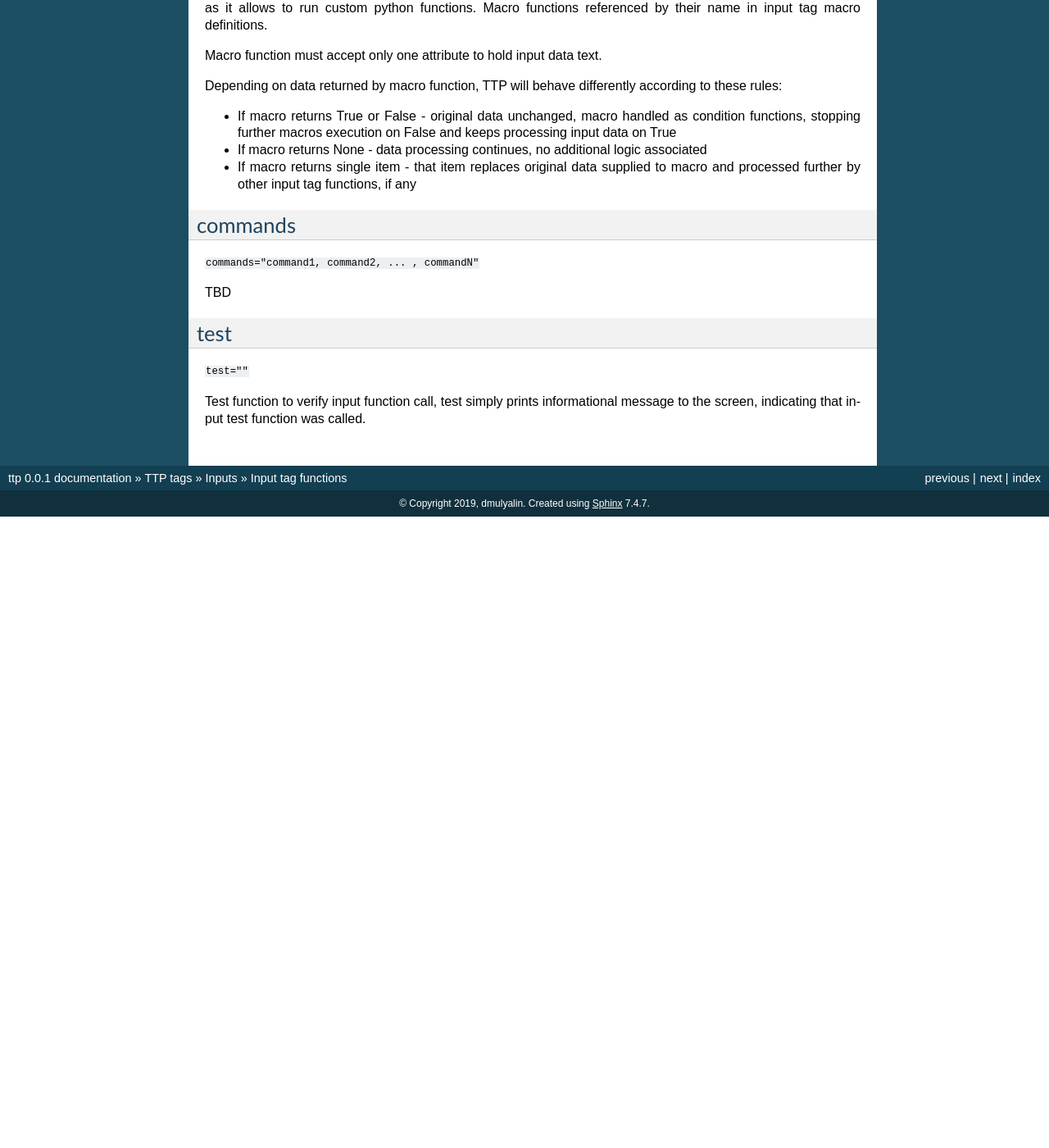
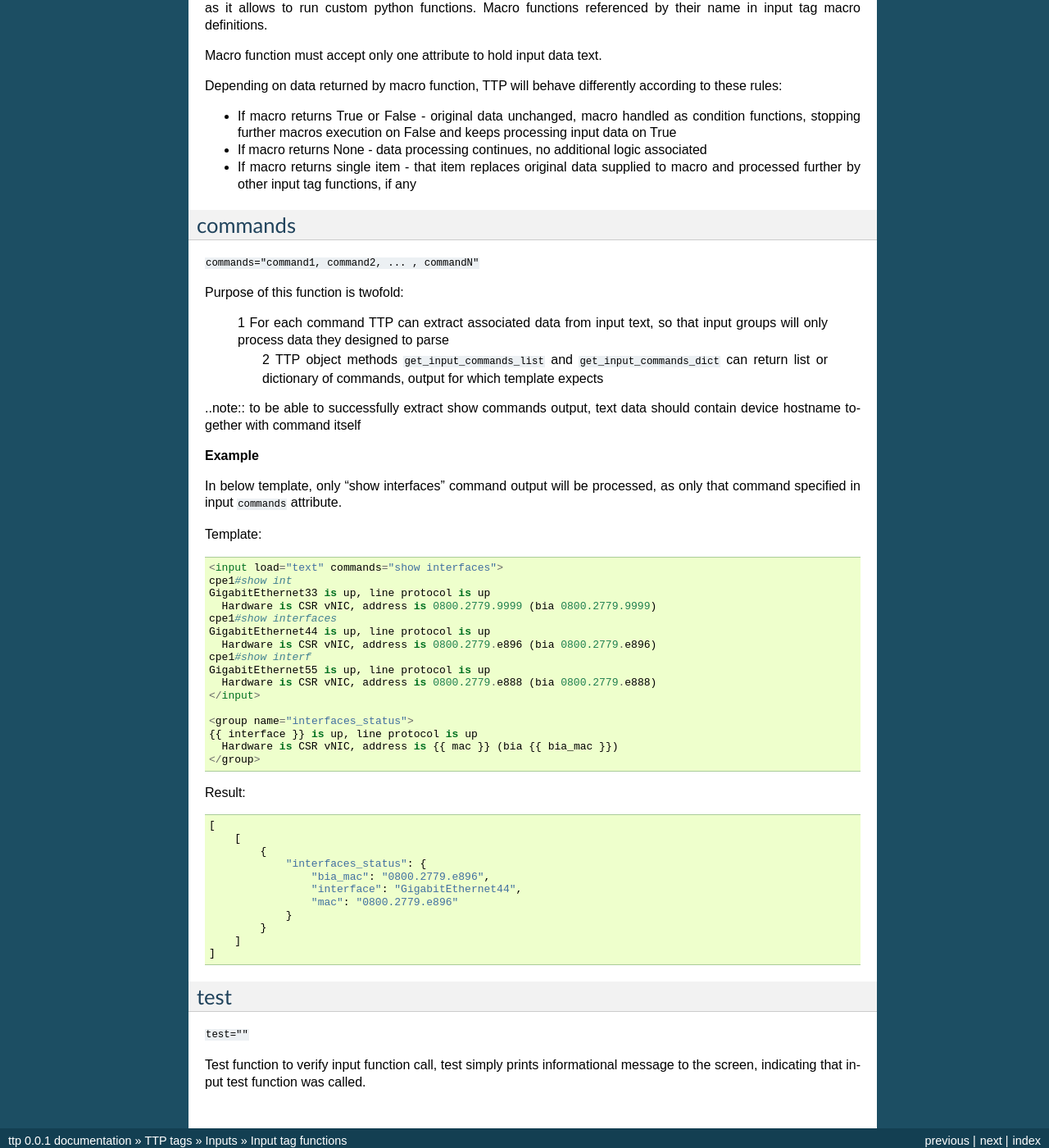
Before and after one commit to dmulyalin/ttp, a Sphinx documentation site: the page built from docs/source/TTP_TAGS/Inputs/Functions.rst, in a window 1280 px wide and 1400 px high, scrolled down 743 px. Shown: the whole window at 82% size. Built offline with Sphinx 7.4.7, drawn with Linux system fonts in a browser that asks for light colours; before the commit the page ends 1373 px from its top, so only the background shows below that.

Commit message:
added input docs and fixed input commands function bug, added input commands function tests

```diff
--- a/docs/source/TTP_TAGS/Inputs/Functions.rst
+++ b/docs/source/TTP_TAGS/Inputs/Functions.rst
@@ -48,7 +48,49 @@ commands
 ------------------------------------------------------------------------
 ``commands="command1, command2, ... , commandN"``
 
-TBD
+Purpose of this function is twofold:
+
+    1 For each command TTP can extract associated data from input text, so that input groups will only process data they designed to parse
+	2 TTP object methods ``get_input_commands_list`` and ``get_input_commands_dict`` can return list or dictionary of commands, output for which template expects
+
+..note:: to be able to successfully extract show commands output, text data should contain device hostname together with command itself
+
+**Example**
+
+In below template, only "show interfaces" command output will be processed, as only that command specified in input ``commands`` attribute.
+
+Template::
+
+    <input load="text" commands="show interfaces">
+    cpe1#show int
+    GigabitEthernet33 is up, line protocol is up
+      Hardware is CSR vNIC, address is 0800.2779.9999 (bia 0800.2779.9999)
+    cpe1#show interfaces
+    GigabitEthernet44 is up, line protocol is up
+      Hardware is CSR vNIC, address is 0800.2779.e896 (bia 0800.2779.e896)
+    cpe1#show interf
+    GigabitEthernet55 is up, line protocol is up
+      Hardware is CSR vNIC, address is 0800.2779.e888 (bia 0800.2779.e888)
+    </input>
+
+    <group name="interfaces_status">
+    {{ interface }} is up, line protocol is up
+      Hardware is CSR vNIC, address is {{ mac }} (bia {{ bia_mac }})
+    </group>
+
+Result::
+
+    [
+        [
+            {
+                "interfaces_status": {
+                    "bia_mac": "0800.2779.e896",
+                    "interface": "GigabitEthernet44",
+                    "mac": "0800.2779.e896"
+                }
+            }
+        ]
+    ]
 
 test
 ------------------------------------------------------------------------
```
Also changed, not shown: 2 other files.
